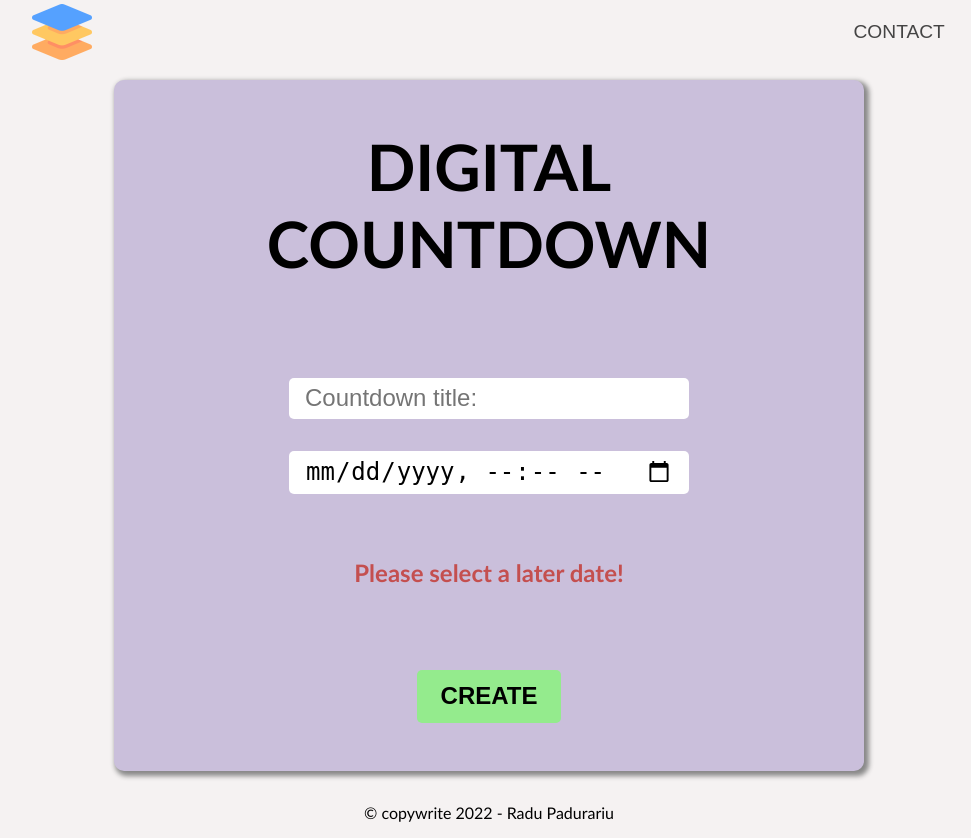
After one commit to RaduPadurariu/tssimpleapps, a PHP site: the page made by public/html/apps/01_2 digital-countdown/index.html in a window 1280 px wide. The commit adds this page. Shown: the whole page, without its empty margins (151-1122 px from the left). Run offline with PHP 8.4, Linux system fonts and the light colour scheme.

Commit message:
finished countdown without local storage save

```diff
--- /dev/null
+++ b/public/html/apps/01_2 digital-countdown/index.html
@@ -0,0 +1,99 @@
+<html lang="en">
+  <head>
+    <meta charset="UTF-8" />
+    <link rel="icon" href="../../../imgs/icons/count.png" />
+    <meta http-equiv="X-UA-Compatible" content="IE=edge" />
+    <meta name="viewport" content="width=device-width, initial-scale=1.0" />
+    <meta
+      name="keywords"
+      content="java script, MINI-APPS, Radu Padurariu, SIIT, Digital Countdown"
+    />
+    <meta
+      name="description"
+      content="A digital Countdown made with Java Script"
+    />
+    <meta name="author" content="Radu Padurariu" />
+    <link rel="stylesheet" href="../../../style.css" />
+    <link rel="stylesheet" href="./style.css" />
+    <title>DIGITAL COUNTDOWN</title>
+  </head>
+  <body>
+    <!-- Header -->
+    <nav class="header">
+      <div class="logo">
+        <a href="../../../index.html"
+          ><img
+            class="logo-img"
+            src="../../../imgs/logo.png"
+            alt="logo-missing"
+        /></a>
+      </div>
+      <!-- Navigation -->
+      <ul class="navbar">
+        <li class="lead">
+          <button class="nav-btn p">
+            <a href="../../../html/contact/index.html">CONTACT</a>
+          </button>
+        </li>
+      </ul>
+    </nav>
+
+    <!-- Main body -->
+    <main class="main-contact">
+      <div class="container-digital">
+        <h1 class="x-large m-3 text-center">DIGITAL COUNTDOWN</h1>
+
+        <div class="counter-container">
+          <div class="data-container">
+            <input
+              id="countdown-title"
+              type="text"
+              maxlength="24"
+              placeholder="Countdown title:"
+            />
+            <input id="countdown-date" type="datetime-local" />
+            <span class="countdown-error">Please select a later date!</span>
+          </div>
+
+          <div class="countdownDisplay-container">
+            <span class="display-title">Diablo 4 release date</span>
+
+            <div class="digits">
+              <div class="digits-container">
+                <span id="days">00 </span>
+                <span class="small">DAYS</span>
+              </div>
+
+              <div class="digits-container">
+                <div><span>:</span><span id="hours">00 </span></div>
+
+                <span class="small">HRS</span>
+              </div>
+
+              <div class="digits-container">
+                <div>
+                  <span>:</span><span id="minutes">00</span><span>:</span>
+                </div>
+                <span class="small">MINS</span>
+              </div>
+
+              <div class="digits-container">
+                <span id="seconds">00</span>
+                <span class="small">SECS</span>
+              </div>
+            </div>
+            <span class="countdown-finish">Countdown finished!</span>
+          </div>
+        </div>
+        <div class="btn-container">
+          <button type="submit" id="btn-create">CREATE</button>
+          <button type="submit" id="btn-reset">RESET</button>
+        </div>
+      </div>
+    </main>
+    <!-- Footer -->
+    <footer class="p-1">&copy copywrite 2022 - Radu Padurariu</footer>
+
+    <script src="./main.js"></script>
+  </body>
+</html>
--- /dev/null
+++ b/public/html/apps/01_2 digital-countdown/main.js
@@ -0,0 +1,54 @@
+"use strict";
+// Selectors
+const inputTitleElem = document.getElementById('countdown-title');
+const inputDateElem = document.getElementById('countdown-date');
+const btnCreateElem = document.getElementById('btn-create');
+const btnResetElem = document.getElementById('btn-reset');
+const dataContainerElem = document.querySelector('.data-container');
+const countdownContainerElem = document.querySelector('.countdownDisplay-container');
+const displayTitleElem = document.querySelector('.display-title');
+const hoursCountElem = document.getElementById("hours");
+const minutesCountElem = document.getElementById("minutes");
+const secondsCountsElem = document.getElementById("seconds");
+const dateCountsElem = document.getElementById('days');
+//Global Variables
+//Functions
+const formatCountTime = (value) => value < 10 ? "0" + value : `${value}`;
+const createCountdown = () => {
+    btnCreateElem.style.display = "none";
+    btnResetElem.style.display = "block";
+    dataContainerElem.style.display = "none";
+    countdownContainerElem.style.display = "flex";
+    displayTitleElem.innerHTML = inputTitleElem.value;
+    startCountDown();
+};
+const resetCountdown = () => {
+    btnResetElem.style.display = "none";
+    btnCreateElem.style.display = "block";
+    countdownContainerElem.style.display = "none";
+    dataContainerElem.style.display = "flex";
+};
+const updateTimeCountDown = () => {
+    const dateCountDown = new Date(inputDateElem.value).getTime();
+    const actualCountDownTime = new Date().getTime();
+    const gap = dateCountDown - actualCountDownTime;
+    const secondCountDown = 1000;
+    const minuteCountDown = secondCountDown * 60;
+    const hourCountDown = minuteCountDown * 60;
+    const dayCountDown = hourCountDown * 24;
+    const textDay = Math.floor(gap / dayCountDown);
+    const textHour = Math.floor((gap % dayCountDown) / hourCountDown);
+    const textMinute = Math.floor((gap % hourCountDown) / minuteCountDown);
+    const textSecond = Math.floor((gap % minuteCountDown) / secondCountDown);
+    dateCountsElem.innerText = formatCountTime(textDay);
+    hoursCountElem.innerText = formatCountTime(textHour);
+    minutesCountElem.innerText = formatCountTime(textMinute);
+    secondsCountsElem.innerText = formatCountTime(textSecond);
+};
+let startCountDown = () => {
+    let countDown = setInterval(updateTimeCountDown, 1000);
+    return countDown;
+};
+//Events
+btnCreateElem.addEventListener('click', createCountdown);
+btnResetElem.addEventListener('click', resetCountdown);
--- /dev/null
+++ b/public/html/apps/01_2 digital-countdown/style.css
@@ -0,0 +1,141 @@
+/* Digital Countdown */
+
+.main-contact {
+    margin:auto 0;
+}
+
+.container-digital {
+    display:flex;
+    flex-direction: column;
+    justify-content: space-around;
+    align-items: center;
+    background: #cabfdb;
+    border-radius: 10px;
+    width: 100%;
+    max-width: 750px;
+    margin:1rem 0;
+    text-align: center;
+    box-shadow: 3px 3px 5px 2px #888888;
+}
+
+@media (max-width:800px) {
+    .container-digital {
+        max-width: 95%;
+    }
+}
+
+/* data container */
+.data-container {
+    display: flex;
+    flex-direction: column;
+    margin: 3rem 0 0.8rem 0;
+}
+
+#countdown-title {
+    border-radius: 5px;
+    padding:0.4rem 1rem;
+    border: none;
+    width: 25rem;
+    font-size: 1.5rem;
+    margin-bottom: 2rem;
+}
+
+#countdown-date {
+    border: none;
+    border-radius: 5px;
+    padding: 0.4rem 1rem;
+    font-size: 1.5rem;
+    width: 25rem;
+
+}
+
+.countdown-error {
+    height: 1.7rem;
+    font-size: 1.5rem;
+    font-weight: bold;
+    color: rgb(196, 79, 79);
+    margin-top: 4rem;
+}
+
+/* Digits */
+
+.countdownDisplay-container {
+    display: none;
+    flex-direction: column;
+}
+
+.display-title {
+    font-size: 2rem;
+    font-weight: bold;
+    margin: 1rem;
+    color: #777777;
+
+}
+
+.digits {
+    display: flex;
+    align-items: center;
+    justify-content: center;
+    font-size: 5rem;
+    margin: 1.5rem 0;
+}
+
+.digits-container {
+    display: flex;
+    flex-direction: column;
+    text-align: center;
+}
+
+
+.counter-container {
+    display: flex;
+    flex-direction: column;
+    align-items: center;
+    margin: 0rem 0 3rem 0;
+}
+
+
+.monthYear {
+    display: flex;
+    justify-content: space-between;
+    font-size: 2rem;
+    margin: 3rem 0 6rem 0;
+    font-weight: bold;
+}
+.monthYear div {
+    margin: 0 1.5rem;
+}
+.monthYear span {
+    margin: 0 0.3rem;
+}
+
+.countdown-finish {
+    font-size: 1.5rem;
+    font-weight: bold;
+    color: #1b8f12;
+    margin-top: 2rem;
+    height: 1.7;
+}
+
+/* Buttons */
+.btn-container {
+    margin: 1.5rem 0 3rem 0;
+}
+
+#btn-create, #btn-reset {
+    border: none;
+    border-radius: 5px;
+    font-size: 1.5rem;
+    padding: 0.8rem 1.5rem;
+    font-weight: 600;
+    cursor: pointer;
+}
+
+#btn-create {
+    background-color: #94eb8d;
+}
+
+#btn-reset {
+    background-color: #f3e852;
+    display: none;
+}
--- a/public/html/apps/01_2 digital-timer/index.html
+++ b/public/html/apps/01_3 digital-timer/index.html
@@ -37,7 +37,7 @@
 
     <!-- Main body -->
     <main class="main-contact">
-      <div class="container-digital-timer">
+      <div class="container-digital">
         <h1 class="x-large m-3 text-center">DIGITAL TIMER</h1>
 
         <div class="counter-container">
@@ -67,7 +67,7 @@
       </div>
     </main>
     <!-- Footer -->
-    <footer class="p-1">@ copywrite 2022 - Radu Padurariu</footer>
+    <footer class="p-1">&copy copywrite 2022 - Radu Padurariu</footer>
 
     <script src="./main.js"></script>
   </body>
--- a/public/html/apps/01_2 digital-timer/style.css
+++ b/public/html/apps/01_3 digital-timer/style.css
@@ -4,7 +4,7 @@
     margin:auto 0;
 }
 
-.container-digital-timer {
+.container-digital {
     display:flex;
     flex-direction: column;
     justify-content: space-around;
@@ -19,7 +19,7 @@
 }
 
 @media (max-width:800px) {
-    .container-digital-timer {
+    .container-digital {
         max-width: 95%;
     }
 }
```
Also changed, not shown: public/html/apps/01_1 digital-clock/index.html (+6 -5 lines), public/html/apps/01_1 digital-clock/style.css (+4 -10 lines), public/index.html (+19 -15 lines), src/html/apps/01_2 digital-countdown/main.ts (added, +69 -0 lines), public/html/apps/01_3 digital-timer/main.js (renamed from public/html/apps/01_2 digital-timer/main.js), src/html/apps/01_3 digital-timer/main.ts (renamed from src/html/apps/01_2 digital-timer/main.ts).
